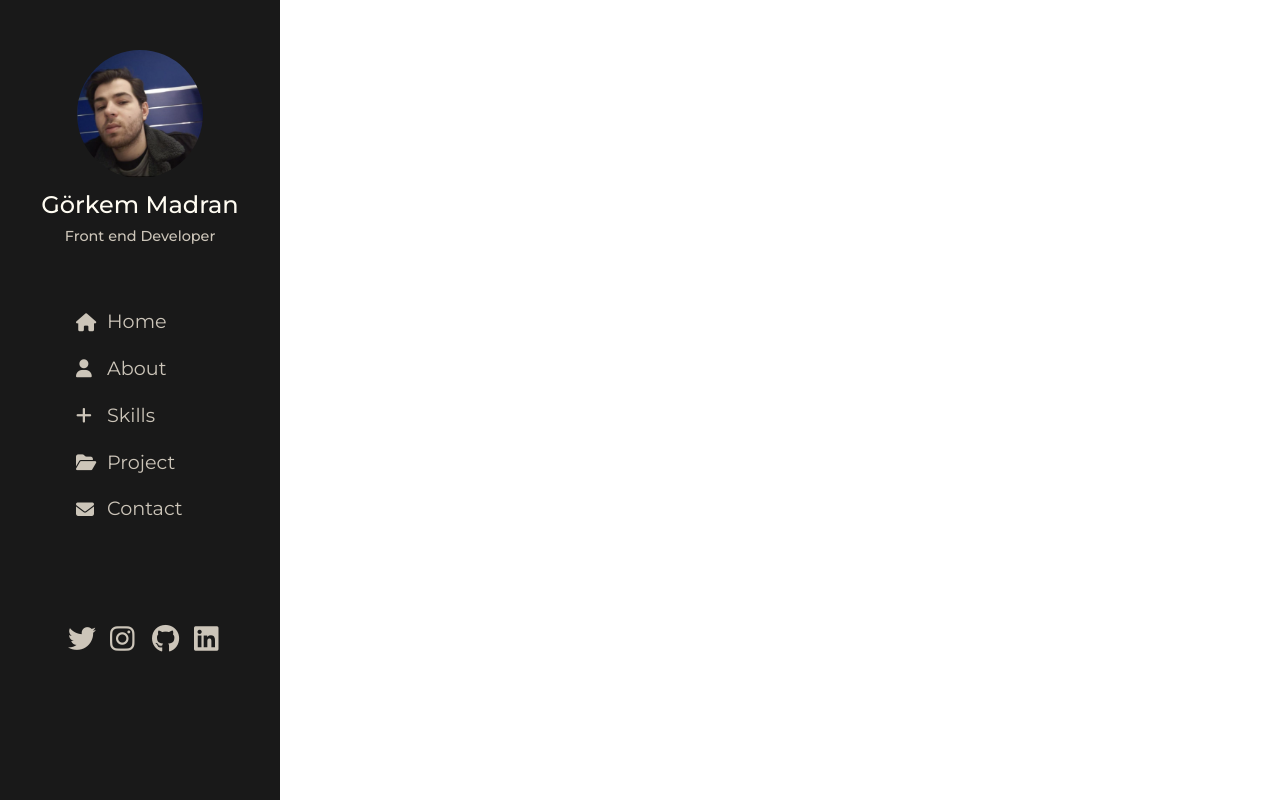
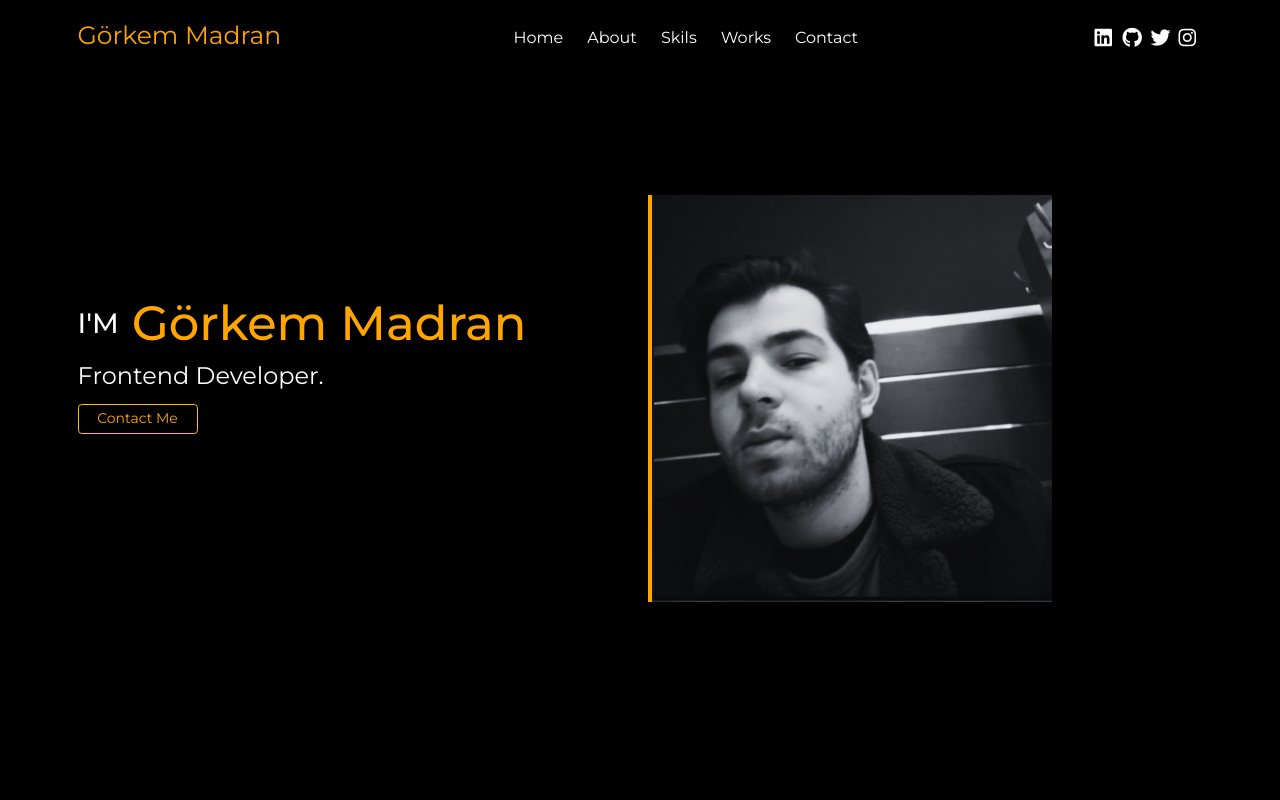
Before and after one commit to gorkemmadran/Personal-Website-Bootstrap5, a plain HTML site: page index.html in a window 1280 px wide. Drawn offline with nearby package versions, Linux system fonts and the light colour scheme.

Commit message:
page design updated

```diff
--- a/index.html
+++ b/index.html
@@ -6,7 +6,6 @@
     <meta name="viewport" content="width=device-width, initial-scale=1.0" />
     <link rel="stylesheet" href="style.css" />
     <link rel="stylesheet" href="https://cdn.jsdelivr.net/npm/bootstrap@5.3.2/dist/css/bootstrap.min.css " />
-    <link rel="stylesheet" href="https://cdn.jsdelivr.net/npm/bootstrap@5.3.2/dist/js/bootstrap.bundle.min.js" />
     <link rel="stylesheet" href="https://cdnjs.cloudflare.com/ajax/libs/font-awesome/6.5.1/css/all.min.css"
         integrity="sha512-DTOQO9RWCH3ppGqcWaEA1BIZOC6xxalwEsw9c2QQeAIftl+Vegovlnee1c9QX4TctnWMn13TZye+giMm8e2LwA=="
         crossorigin="anonymous" referrerpolicy="no-referrer" />
@@ -14,32 +13,66 @@
 </head>
 
 <body>
-    <section class="sidebar">
-        <div class="sidebar-header">
-            <img class="personal-img" src="Ekran Resmi 2023-10-15 16.25.47.png" alt="" />
-            <h1 class="personal-tittle">Görkem Madran</h1>
-            <h4 class="personal-job">Front end Developer</h4>
+    <section class="container-fluid vh-100 bg-black">
+        <div class="container">
+            <div class="navbar   align-items-center shadow justify-content-between">
+                <div class="logo">
+                    <h1><span class="logo-first-letter">G</span>örkem <span class="logo-second-letter">M</span>adran</h1>
+                </div>
+                <div class="navbar-menu-items">
+                    <ul class="list-group flex-row list-unstyled">
+                        <li><a class="text-decoration-none text-white    " href="#">Home</a></li>
+                        <li><a class="text-decoration-none text-white    " href="#">About</a></li>
+                        <li><a class="text-decoration-none text-white    " href="#">Skils</a></li>
+                        <li><a class="text-decoration-none text-white    " href="#">Works</a></li>
+                        <li><a class="text-decoration-none text-white    " href="#">Contact</a></li>
+                    </ul>
+
+                </div>
+                <div class="navbar-social d-flex flex-row">
+                    <i class="fab fa-linkedin"></i>
+                    <i class="fab fa-github"></i>
+                    <i class="fab fa-twitter"></i>
+                    <i class="fab fa-instagram"></i>
+
+
+
+
+                </div>
+            </div>
+                <section class="main">
+                    <div class="row">
+                        <div class="col-6 main-info">
+                            <div class="d-flex flex-row align-items-center  ">
+                                <h4>I'M</h4>
+                                <h1>Görkem Madran</h1>
+                            </div>
+                        <p>Frontend Developer.</p>
+                        <button class="btn main-btn btn-warning ">Contact Me</button>
+
+                        </div>
+                        <div class="col-6 main-image">
+                            <div class="image-container">
+                                <img class="my-image img-fluid " src="./darkme.png" alt="">
+
+                            </div>
+
+                        </div>
+
+
+                    </div>
+                </section>
+
         </div>
-        <div class="sidebar-menu">
-            <ul>
-                <li><a href="#"><i class="fas fa-home"></i> Home</a></li>
-                <li><a href="#"><i class="fas fa-user"></i> About</a></li>
-                <li><a href="#"><i class="fas fa-plus"></i>
-                    Skills</a></li>
-                <li><a href="#"><i class="fas fa-folder-open"></i> Project</a></li>
-                <li><a href="#"><i class="fas fa-envelope"></i> Contact</a></li>
-            </ul>
-        </div>
+    </section>
 
-        <div class="sidebar-social">
-            <i class="fab fa-twitter"></i>
-            <i class="fab fa-instagram"></i>
-            <i class="fab fa-github"></i>
-            <i class="fab fa-linkedin"></i>
-        </div>
 
-    </section>
+
+
+
     <script src="script.js"></script>
+    <script src="https://cdn.jsdelivr.net/npm/bootstrap@5.3.2/dist/js/bootstrap.bundle.min.js"></script>
+
 </body>
 
 </html>
--- a/script.js
+++ b/script.js
@@ -0,0 +1,25 @@
+let originalText = document.getElementById("translate").innerText;
+
+function translateText() {
+    const text = document.getElementById("translate").innerText;
+    const sentences = text.split(". ");
+
+    if (text === originalText) {
+        let translatedText = "";
+
+        sentences.forEach(sentence => {
+            const url = "https://translate.googleapis.com/translate_a/single?client=gtx&sl=auto&tl=tr&dt=t&q=" + encodeURIComponent(sentence);
+
+            fetch(url)
+            .then(response => response.json())
+            .then(data => {
+                const translatedSentence = data[0][0][0];
+                translatedText += translatedSentence + ". ";
+                document.getElementById("translate").innerText = translatedText;
+            })
+            .catch(error => console.error("Hata oluştu: ", error));
+        });
+    } else {
+        document.getElementById("translate").innerText = originalText;
+    }
+}
--- a/style.css
+++ b/style.css
@@ -1,108 +1,105 @@
 @import url('https://fonts.googleapis.com/css2?family=Montserrat:ital,wght@0,100..900;1,100..900&display=swap');
+@import url('https://fonts.googleapis.com/css2?family=Dancing+Script&display=swap');
 *{
     font-family: "Montserrat", sans-serif;
     margin: 0;
     padding: 0;
     box-sizing: border-box;
  }
- body{
+ html {
   font-size: 10px;
-
 }
- .sidebar{
-    background-color: rgba(0, 0, 0, 0.900);
-    width: 280px;
-    height: 100vh;
-    display: flex;
-    flex-direction: column;
- }
- .sidebar-header {
-   display: flex;
-   align-items: center;
-   justify-content: center;
-   flex-direction: column;
-   text-align: center;
-   margin-top: 50px;
-  }
-   .sidebar-header .personal-img {
-    width: 45%;
-    border-radius: 100%;
-    height: auto;
-    display: block;
-    margin: 0 auto;
-}
- .sidebar-header .personal-tittle{
-   color: #FFFCF2;
-   font-size: 1.5rem;
-   margin-top: 13px;
-
- }
- .sidebar-header .personal-job{
-    color: #CCC5B9;
-   font-size: 0.9rem;
- }
-.personal-job i{
-   font-size: 0.8rem;
+.navbar{
+  height: 75px;
 }
 
- .sidebar-menu ul {
-   list-style: none;
-   margin-top: 50px;
-
- }
-
- .sidebar-menu li {
-   margin-bottom: 10px;
-   margin-left: 40px;
- }
-
- .sidebar-menu a {
-   text-decoration: none;
-   color: #CCC5B9;
-   display: flex;
-   align-items: center;
-   font-size: 1.2rem;
-   padding: 4px;
-   }
-
-   .sidebar-menu a i {
-      margin-right: 5px;
-      font-size: 18px;
-      width: 18px;
-      height: 16px;
-      margin-right: 13px;
-    }
-
-    .sidebar-menu a:hover{
-      color: white;
-      transition: 0.6s;
-    }
-
-    .sidebar-social{
-      display: flex;
-      align-items: center;
-      justify-content:center;
-      padding-top: 70px;
-    }
-    .sidebar-social i{
-      margin: 12px;
-      font-size: 28px;
-      width: 18px;
-      height: 16px;
-      color:  #CCC5B9;
-      cursor: pointer;
+.logo h1{
+  color: orange;
+  font-weight: normal;
 }
 
 
-    .sidebar-social i:hover {
+.dancing-script .logo-first-letter {
+  font-family: "Dancing Script", cursive;
+  font-optical-sizing: auto;
+  font-weight: bold;
+  font-style: normal;
+}
+
+
+.navbar-menu-items ul li a{
+  margin-left: 12px;
+  margin-right: 12px;
+  font-size: 1.6rem;
+  color: white;
+  padding-bottom: 5px;
+}
+.navbar-social i {
+font-size: 2rem;
+margin: 0px 4px;
+width: 20px;
+height: 20px;
+cursor: pointer;
+color: white;
+
+}
+.navbar-social i:hover{
   animation: shake 0.5s;
+
+}
+@keyframes shake {
+  0% { transform: translate(0, 0); }
+  25% { transform: translate(-3px, 0); }
+  50% { transform: translate(3px, 0); }
+  75% { transform: translate(-3px, 0); }
+  100% { transform: translate(0, 0); }
+}
+.navbar-menu-items ul li a:hover{
+  border-bottom: 2px solid orange;
+  transition: 0.9s;
+}
+.main{
+  height: 88vh;
+
+}
+.main-info{
+
+  padding-top: 220px;
+  height: 500px;
+}
+.main-info h4{
+  font-size: 2.8rem;
+  margin-right: 13px;
   color: white;
 }
-
-    @keyframes shake {
-      0% { transform: translate(0, 0); }
-      25% { transform: translate(-2px, 0); }
-      50% { transform: translate(3px, 0); }
-      75% { transform: translate(-2px, 0); }
-      100% { transform: translate(3px, 0); }
+.main-info h1{
+  font-size: 4.8rem;
+  color: orange;
 }
+.main-info p{
+  font-size: 2.4rem;
+  color: white;
+}
+.main-image{
+ padding-top: 120px;
+  height: 500px;
+ }
+.my-image{
+  width: 400px;
+  height: auto;
+}
+.image-container{
+  width: 500px;
+  border-left: 4px solid orange;
+}
+.main-btn{
+  background-color: transparent !important;
+  color: orange !important;
+  width: 120px!important;
+  font-size: 1.4rem!important;
+}
+.main-btn:hover{
+  background-color: orange !important;
+  color: black !important;
+  transition: 0.9s !important;
+}
```
Also changed, not shown: Görkem madran-Photoroom.jpg (added), darkme.png (added), elsallama.png (added), 1 other file. Lines whose indentation alone changed are shown as unchanged.
